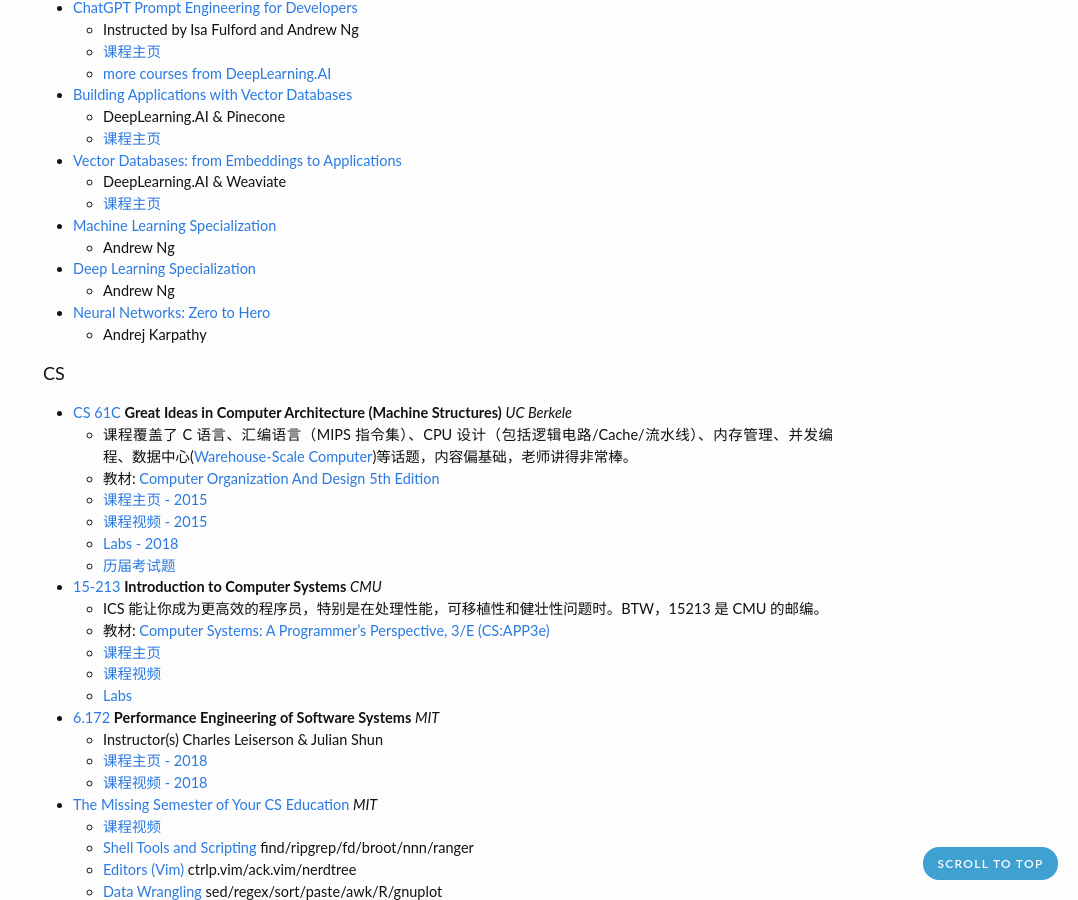
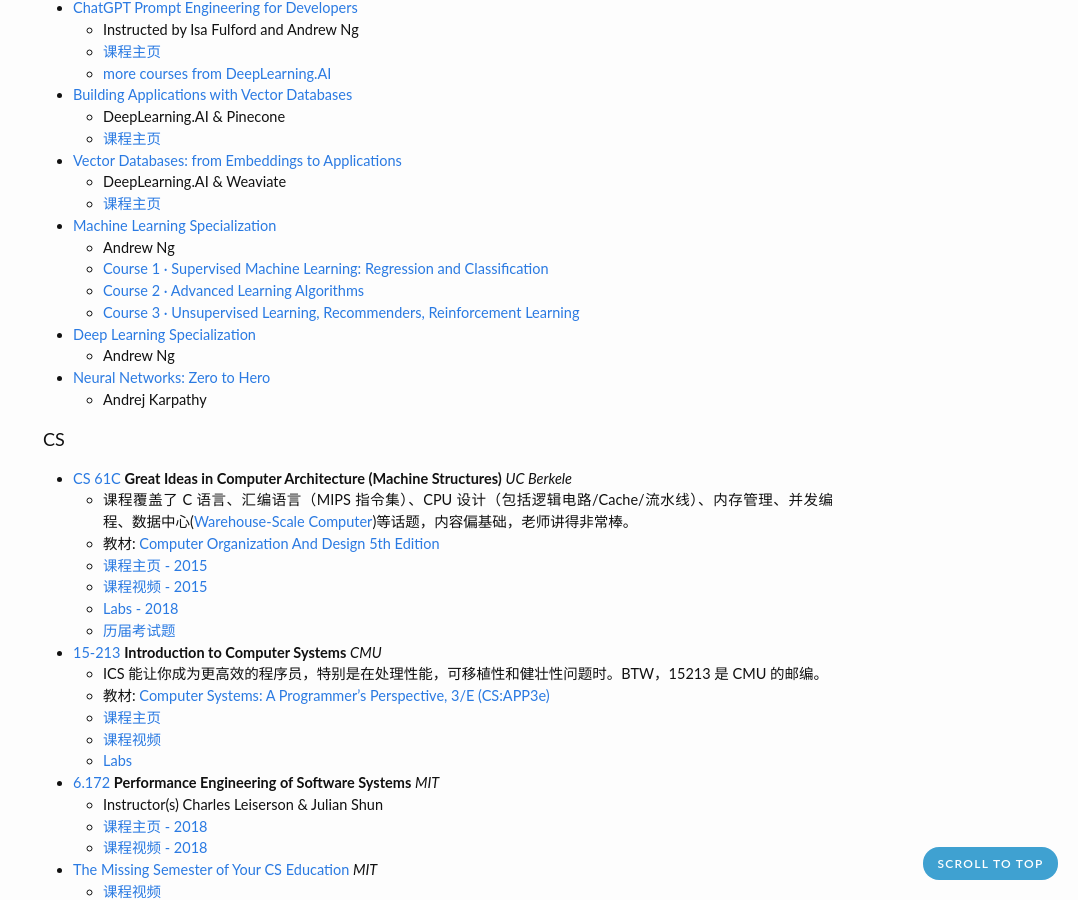
Before and after one commit to zhjwpku/zhjwpku.github.io, a Jekyll site: the page built from _posts/2018-09-16-awesome-cs-courses.md, in a window 1280 px wide and 900 px high, scrolled down 681 px. Shown: the whole window, without its empty margins (202-1280 px from the left). Built offline with Jekyll 4.4.1, drawn with Linux system fonts in a browser that asks for light colours; comment, search, counter and statistics services are not loaded.

Commit message:
add the 3 courses of Machine Learning Specialization
Signed-off-by: Zhao Junwang <zhjwpku@gmail.com>

```diff
--- a/_posts/2018-09-16-awesome-cs-courses.md
+++ b/_posts/2018-09-16-awesome-cs-courses.md
@@ -41,6 +41,9 @@
   - [课程主页](https://learn.deeplearning.ai/vector-databases-embeddings-applications/)
 - [Machine Learning Specialization](https://www.coursera.org/specializations/machine-learning-introduction)
   - Andrew Ng
+  - [Course 1 · Supervised Machine Learning: Regression and Classification](https://www.coursera.org/learn/machine-learning)
+  - [Course 2 · Advanced Learning Algorithms](https://www.coursera.org/learn/advanced-learning-algorithms)
+  - [Course 3 · Unsupervised Learning, Recommenders, Reinforcement Learning](https://www.coursera.org/learn/unsupervised-learning-recommenders-reinforcement-learning)
 - [Deep Learning Specialization](https://www.coursera.org/specializations/deep-learning)
   - Andrew Ng
 - [Neural Networks: Zero to Hero](https://www.youtube.com/playlist?list=PLAqhIrjkxbuWI23v9cThsA9GvCAUhRvKZ)
```
